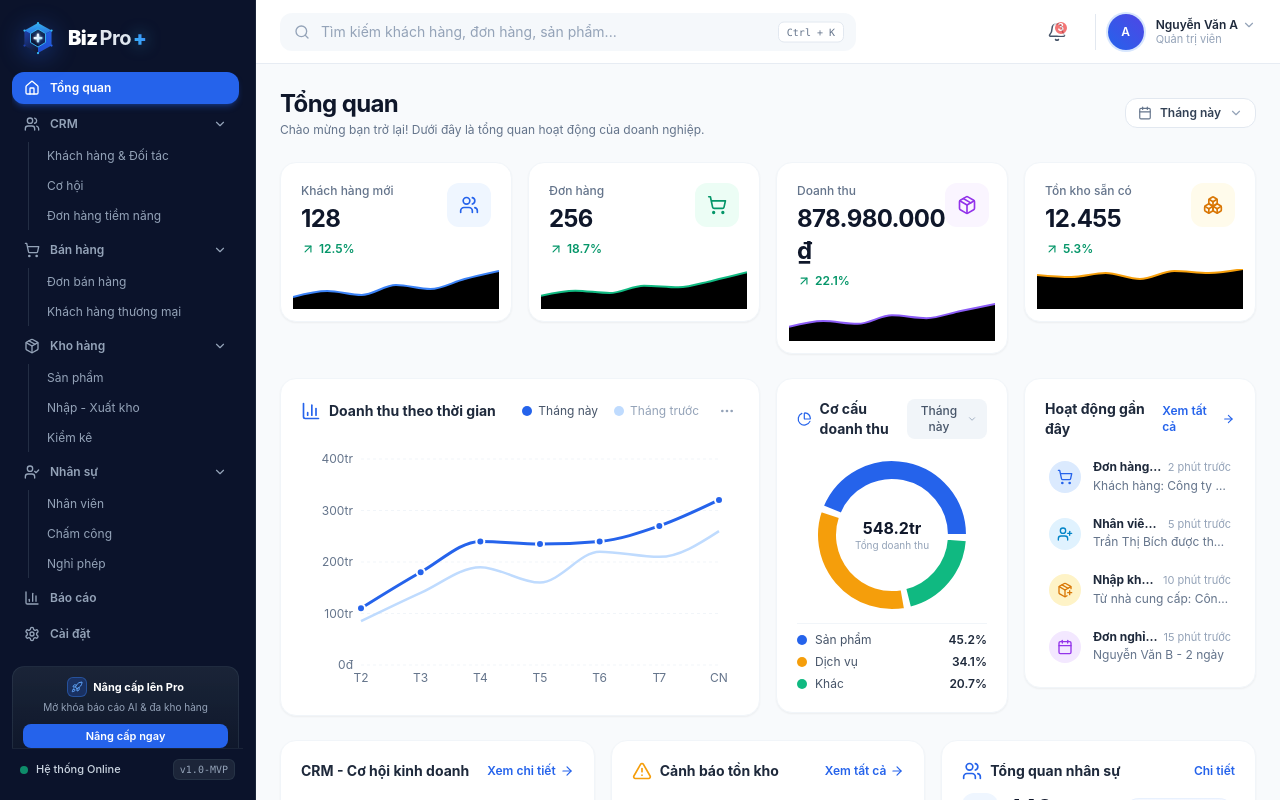
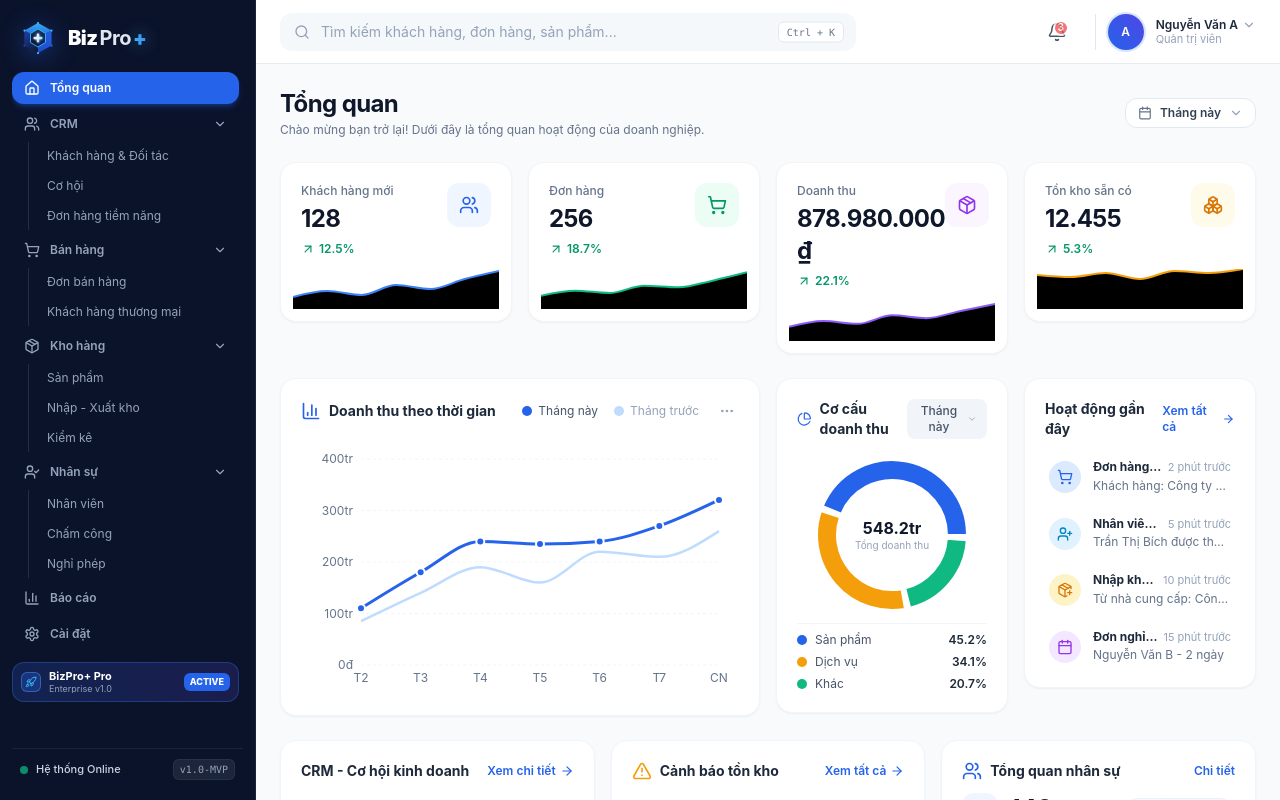
Before and after one commit to ntrungz0704/bizpro, a Next.js app in the folder frontend/: page / in a window 1280 px wide. Built offline with nearby package versions, Linux system fonts and the light colour scheme.

Commit message:
fix(sidebar): replace bulky pro card with compact badge, hide nextjs error portal, and add layout hydration cleaner

```diff
--- a/frontend/src/app/globals.css
+++ b/frontend/src/app/globals.css
@@ -83,6 +83,14 @@ body {
   background: #38BDF8;
 }
 
+/* Completely hide Next.js dev overlay indicator and red error badges */
+nextjs-portal {
+  display: none !important;
+  visibility: hidden !important;
+  pointer-events: none !important;
+  opacity: 0 !important;
+}
+
 /* Toast animation */
 @keyframes toastSlide {
   from {
--- a/frontend/src/app/layout.tsx
+++ b/frontend/src/app/layout.tsx
@@ -15,6 +15,23 @@ export default function RootLayout({
 }>) {
   return (
     <html lang="vi" suppressHydrationWarning>
+      <head>
+        <script
+          dangerouslySetInnerHTML={{
+            __html: `
+              // Auto-remove extension attributes before hydration
+              try {
+                const clean = () => {
+                  document.querySelectorAll('[bis_skin_checked]').forEach(el => el.removeAttribute('bis_skin_checked'));
+                };
+                clean();
+                const observer = new MutationObserver(clean);
+                observer.observe(document.documentElement, { attributes: true, subtree: true, attributeFilter: ['bis_skin_checked'] });
+              } catch (e) {}
+            `,
+          }}
+        />
+      </head>
       <body className="bg-[#F8FAFC] antialiased" suppressHydrationWarning>
         <AppProvider>
           <Shell>{children}</Shell>
--- a/frontend/src/components/Sidebar.tsx
+++ b/frontend/src/components/Sidebar.tsx
@@ -221,25 +221,21 @@ export default function Sidebar({ mobileOpen = false, onMobileClose }: SidebarPr
             );
           })}
 
-          {/* Pro Upgrade Card moved inside scrollable nav so it never causes viewport clipping */}
-          <div className="pt-3 pb-1">
-            <div className="rounded-xl bg-gradient-to-b from-slate-800/80 to-slate-900/90 p-2.5 border border-slate-700/50 text-center relative overflow-hidden">
-              <div className="flex items-center justify-center gap-1.5 mb-1">
-                <div className="w-5 h-5 rounded-md bg-blue-600/25 border border-blue-500/40 flex items-center justify-center">
-                  <Rocket className="w-3 h-3 text-blue-400" />
+          {/* Sleek Enterprise Pro Badge (Compact, fits within 100vh) */}
+          <div className="pt-2 pb-1">
+            <div className="rounded-xl bg-gradient-to-r from-blue-900/40 to-indigo-900/40 p-2 border border-blue-500/30 flex items-center justify-between">
+              <div className="flex items-center gap-2 min-w-0">
+                <div className="w-5 h-5 rounded-md bg-blue-600/30 border border-blue-400/40 flex items-center justify-center shrink-0">
+                  <Rocket className="w-3 h-3 text-sky-400" />
                 </div>
-                <h4 className="text-[11px] font-bold text-white truncate">Nâng cấp lên Pro</h4>
+                <div className="truncate">
+                  <h4 className="text-[11px] font-bold text-white truncate leading-none">BizPro+ Pro</h4>
+                  <p className="text-[9px] text-slate-400 truncate leading-none mt-0.5">Enterprise v1.0</p>
+                </div>
               </div>
-              <p className="text-[10px] text-slate-400 mb-2 leading-tight">
-                Mở khóa báo cáo AI & đa kho hàng
-              </p>
-              <button
-                type="button"
-                onClick={() => alert("Hệ thống Business Management System Enterprise Pro v1.0!")}
-                className="w-full py-1 px-2 bg-blue-600 hover:bg-blue-500 text-white text-[11px] font-semibold rounded-lg transition-colors shadow-xs active:scale-95"
-              >
-                Nâng cấp ngay
-              </button>
+              <span className="text-[9px] font-extrabold bg-blue-600 text-white px-1.5 py-0.5 rounded-md shadow-xs shrink-0 ml-1">
+                ACTIVE
+              </span>
             </div>
           </div>
         </nav>
```
